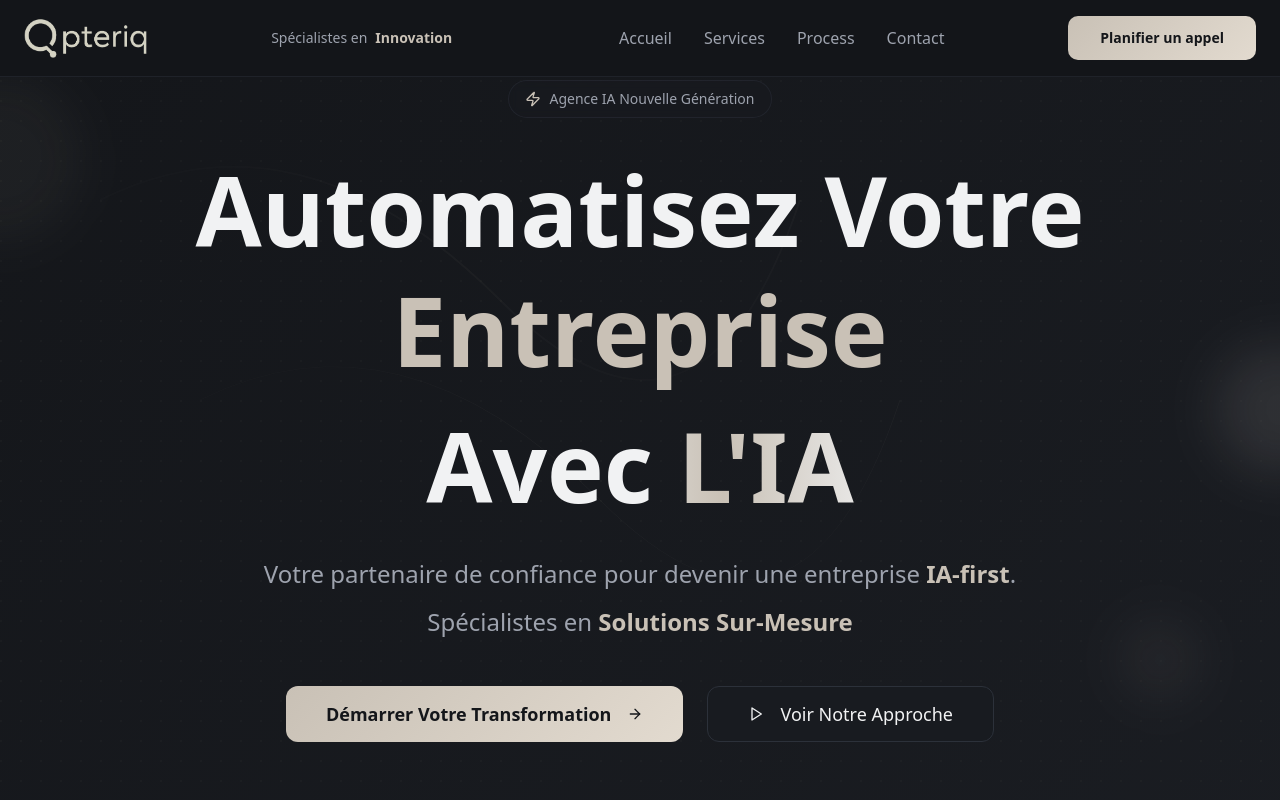
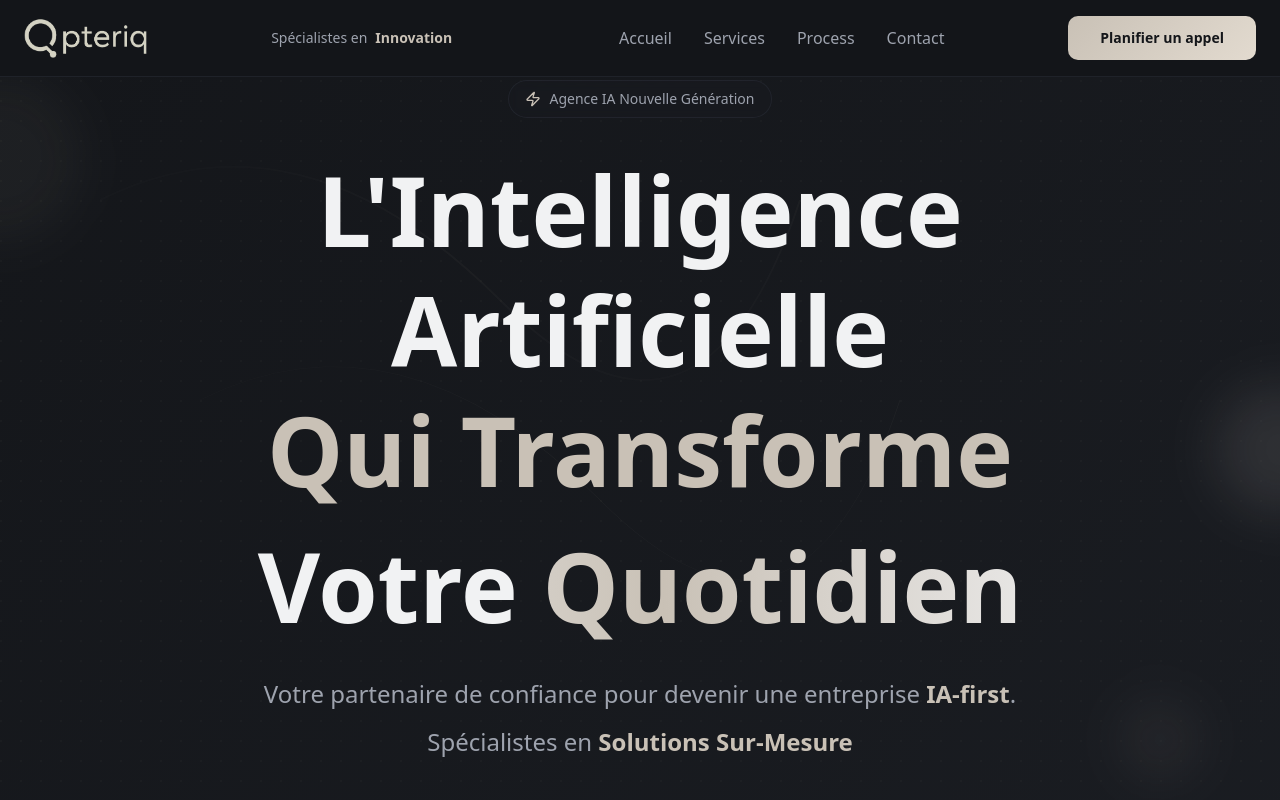
Before and after one commit to piraxe15/opteriq-new, a React (Vite) app: page / in a window 1280 px wide. Shown: the top 800 px of the page. Built offline with nearby package versions, Linux system fonts and the light colour scheme.

Commit message:
Refine hero section
Improve the hero section design.

```diff
--- a/src/components/ModernHero.tsx
+++ b/src/components/ModernHero.tsx
@@ -26,14 +26,14 @@ const ModernHero = () => {
           {/* Titre principal avec animation */}
           <h1 className="text-5xl md:text-7xl lg:text-8xl font-bold mb-8 animate-fade-in-up">
             <span className="block text-foreground leading-tight">
-              Automatisez Votre
+              L'Intelligence Artificielle
             </span>
             <span className="block text-primary leading-tight mb-4">
-              Entreprise
+              Qui Transforme
             </span>
             <span className="block text-foreground leading-tight">
-              Avec{" "}
-              <span className="text-shimmer">L'IA</span>
+              Votre{" "}
+              <span className="text-shimmer">Quotidien</span>
             </span>
           </h1>
 
```
